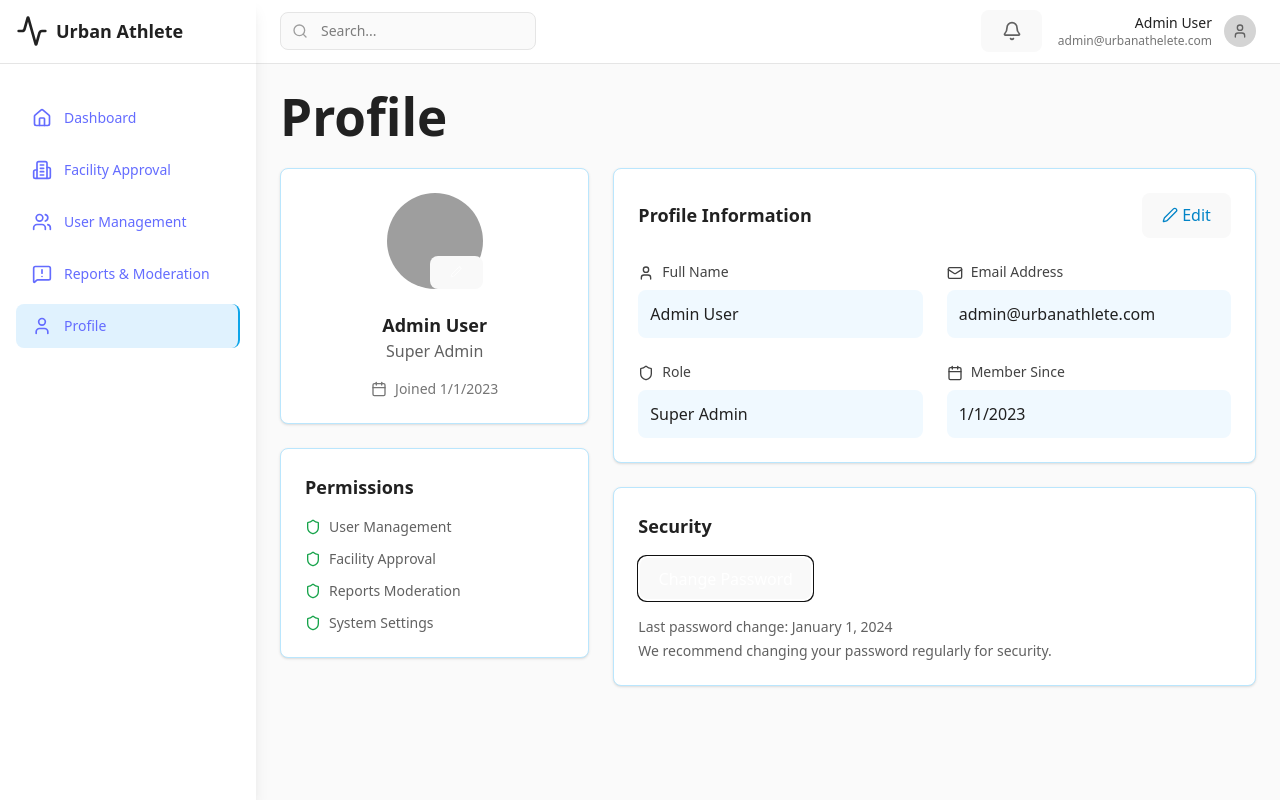
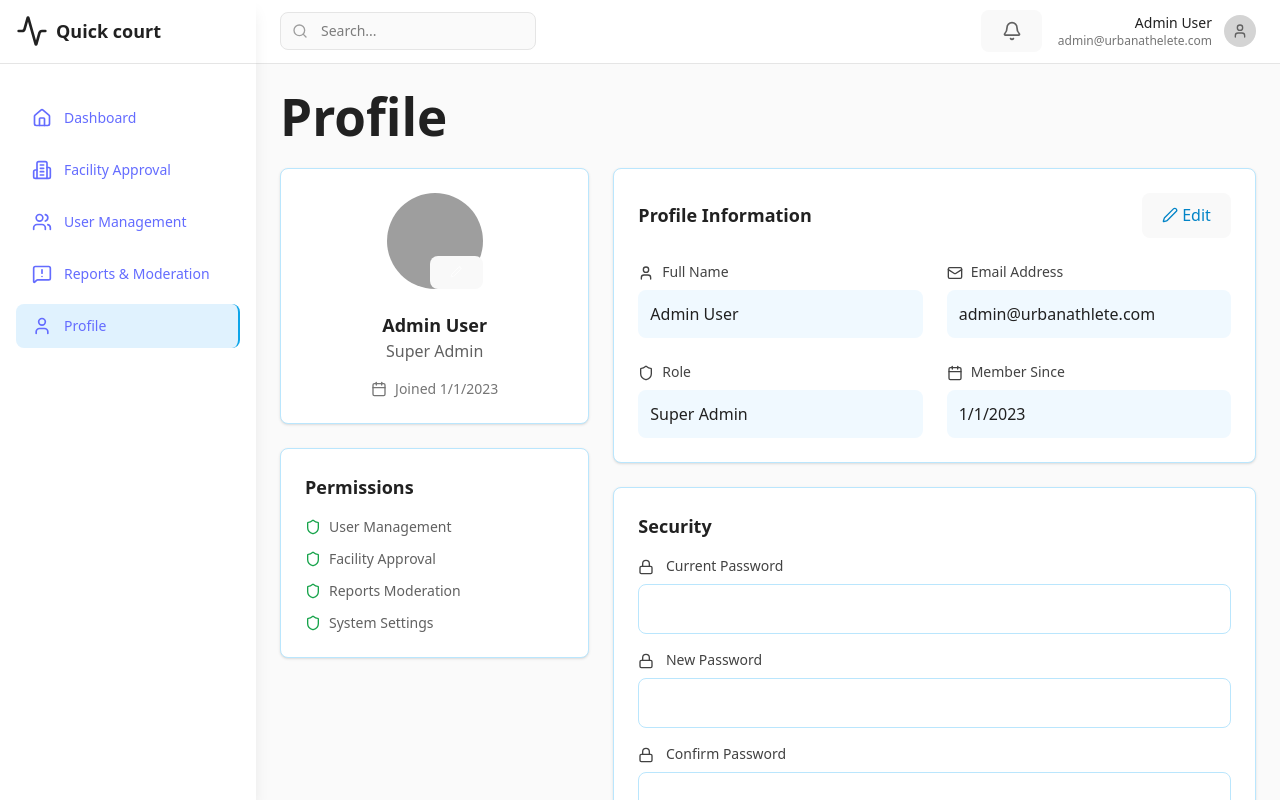
Before and after one commit to jainankit0811/QuickCourt-TechWizard, a React (Vite) app in the folder frontend/: page /profile in a window 1280 px wide. Both pictures are taken after a click on the button "Change Password". Shown: the part 286-1086 px from the top of the page. Built offline with nearby package versions, Linux system fonts and the light colour scheme; no server answers; grey boxes are pictures that could not be loaded.

Commit message:
change password and select option error resloved

```diff
--- a/frontend/src/components/Layout/Sidebar.jsx
+++ b/frontend/src/components/Layout/Sidebar.jsx
@@ -39,7 +39,7 @@ const Sidebar = ({ isOpen, onClose }) => {
                 <div className="flex items-center justify-between h-16 px-4 border-b border-neutral-200">
                     <div className="flex items-center space-x-2">
                         <Activity className="h-8 w-8 text-[#212121]" />
-                        <span className="text-lg font-bold text-[#212121]">Urban Athlete</span>
+                        <span className="text-lg font-bold text-[#212121]">Quick court</span>
                     </div>
                     <button
                         onClick={onClose}
--- a/frontend/src/screen/admin/Profile.jsx
+++ b/frontend/src/screen/admin/Profile.jsx
@@ -1,30 +1,51 @@
 import { yupResolver } from '@hookform/resolvers/yup';
-import { Calendar, Edit2, Mail, Save, Shield, User, X } from 'lucide-react';
+import { Calendar, Edit2, Mail, Save, Shield, User, X, Lock } from 'lucide-react';
 import { useState } from 'react';
 import { useForm } from 'react-hook-form';
 import * as yup from 'yup';
 import { adminProfile } from '../../data/mockData';
 
-const schema = yup.object({
+const profileSchema = yup.object({
   name: yup.string().required('Name is required').min(2, 'Name must be at least 2 characters'),
   email: yup.string().required('Email is required').email('Invalid email format'),
 });
 
+const passwordSchema = yup.object({
+  currentPassword: yup.string().required('Current password is required'),
+  newPassword: yup.string().required('New password is required').min(6, 'Must be at least 6 characters'),
+  confirmPassword: yup
+    .string()
+    .required('Confirm password is required')
+    .oneOf([yup.ref('newPassword')], 'Passwords must match'),
+});
+
 const Profile = () => {
   const [isEditing, setIsEditing] = useState(false);
+  const [showPasswordForm, setShowPasswordForm] = useState(false);
 
-    const { register, handleSubmit, formState: { errors }, reset } = useForm({
-        resolver: yupResolver(schema),
+  const {
+    register,
+    handleSubmit,
+    formState: { errors },
+    reset,
+  } = useForm({
+    resolver: yupResolver(profileSchema),
     defaultValues: {
       name: adminProfile.name,
       email: adminProfile.email,
-        }
+    },
   });
 
-    const handleEdit = () => {
-        setIsEditing(true);
-    };
+  const {
+    register: registerPassword,
+    handleSubmit: handlePasswordSubmit,
+    formState: { errors: passwordErrors },
+    reset: resetPassword,
+  } = useForm({
+    resolver: yupResolver(passwordSchema),
+  });
 
+  const handleEdit = () => setIsEditing(true);
   const handleCancel = () => {
     setIsEditing(false);
     reset({
@@ -32,10 +53,20 @@ const Profile = () => {
       email: adminProfile.email,
     });
   };
-
   const handleSave = (data) => {
     console.log('Saving profile:', data);
     setIsEditing(false);
+  };
+
+  const handlePasswordSave = (data) => {
+    console.log('Changing password:', data);
+    setShowPasswordForm(false);
+    resetPassword();
+  };
+
+  const handlePasswordCancel = () => {
+    setShowPasswordForm(false);
+    resetPassword();
   };
 
   return (
@@ -60,9 +91,7 @@ const Profile = () => {
                 </button>
               </div>
 
-                            <h3 className="text-lg font-semibold text-[#212121] mt-4">
-                                {adminProfile.name}
-                            </h3>
+              <h3 className="text-lg font-semibold text-[#212121] mt-4">{adminProfile.name}</h3>
               <p className="text-[#616161]">{adminProfile.role}</p>
 
               <div className="mt-4 space-y-2">
@@ -82,7 +111,7 @@ const Profile = () => {
                 <div key={permission} className="flex items-center">
                   <Shield className="h-4 w-4 text-[#16a34a] mr-2" />
                   <span className="text-sm text-[#616161]">
-                                        {permission.replace('_', ' ').replace(/\b\w/g, l => l.toUpperCase())}
+                    {permission.replace('_', ' ').replace(/\b\w/g, (l) => l.toUpperCase())}
                   </span>
                 </div>
               ))}
@@ -137,14 +166,10 @@ const Profile = () => {
                         {...register('name')}
                         className="w-full p-3 border border-[#bae6fd] rounded-lg focus:outline-none focus:ring-2 focus:ring-[#0ea5e9] focus:border-[#0ea5e9]"
                       />
-                                            {errors.name && (
-                                                <p className="text-red-500 text-sm mt-1">{errors.name.message}</p>
-                                            )}
+                      {errors.name && <p className="text-red-500 text-sm mt-1">{errors.name.message}</p>}
                     </div>
                   ) : (
-                                        <p className="text-[#212121] bg-[#f0f9ff] p-3 rounded-lg">
-                                            {adminProfile.name}
-                                        </p>
+                    <p className="text-[#212121] bg-[#f0f9ff] p-3 rounded-lg">{adminProfile.name}</p>
                   )}
                 </div>
 
@@ -160,14 +185,10 @@ const Profile = () => {
                         {...register('email')}
                         className="w-full p-3 border border-[#bae6fd] rounded-lg focus:outline-none focus:ring-2 focus:ring-[#0ea5e9] focus:border-[#0ea5e9]"
                       />
-                                            {errors.email && (
-                                                <p className="text-red-500 text-sm mt-1">{errors.email.message}</p>
-                                            )}
+                      {errors.email && <p className="text-red-500 text-sm mt-1">{errors.email.message}</p>}
                     </div>
                   ) : (
-                                        <p className="text-[#212121] bg-[#f0f9ff] p-3 rounded-lg">
-                                            {adminProfile.email}
-                                        </p>
+                    <p className="text-[#212121] bg-[#f0f9ff] p-3 rounded-lg">{adminProfile.email}</p>
                   )}
                 </div>
 
@@ -176,9 +197,7 @@ const Profile = () => {
                     <Shield className="h-4 w-4 inline mr-2" />
                     Role
                   </label>
-                                    <p className="text-[#212121] bg-[#f0f9ff] p-3 rounded-lg">
-                                        {adminProfile.role}
-                                    </p>
+                  <p className="text-[#212121] bg-[#f0f9ff] p-3 rounded-lg">{adminProfile.role}</p>
                 </div>
 
                 <div>
@@ -197,15 +216,77 @@ const Profile = () => {
           {/* Security Section */}
           <div className="bg-white p-6 rounded-lg shadow-sm border border-[#bae6fd] mt-6">
             <h3 className="text-lg font-semibold text-[#212121] mb-4">Security</h3>
-                        <div className="space-y-4">
-                            <button className="w-full md:w-auto bg-[#ea580c] text-white px-4 py-2 rounded-lg hover:bg-[#c2410c] transition-colors duration-200 font-medium">
+
+            {!showPasswordForm ? (
+              <button
+                onClick={() => setShowPasswordForm(true)}
+                className="w-full md:w-auto bg-[#ea580c] text-white px-4 py-2 rounded-lg hover:bg-[#c2410c] transition-colors duration-200 font-medium"
+              >
                 Change Password
               </button>
-                            <div className="text-sm text-[#616161]">
-                                <p>Last password change: January 1, 2024</p>
-                                <p className="mt-1">We recommend changing your password regularly for security.</p>
+            ) : (
+              <form onSubmit={handlePasswordSubmit(handlePasswordSave)} className="space-y-4">
+                <div>
+                  <label className="block text-sm font-medium text-[#424242] mb-2">
+                    <Lock className="h-4 w-4 inline mr-2" /> Current Password
+                  </label>
+                  <input
+                    type="password"
+                    {...registerPassword('currentPassword')}
+                    className="w-full p-3 border border-[#bae6fd] rounded-lg focus:outline-none focus:ring-2 focus:ring-[#0ea5e9] text-black"
+                  />
+                  {passwordErrors.currentPassword && (
+                    <p className="text-red-500 text-sm mt-1">{passwordErrors.currentPassword.message}</p>
+                  )}
                 </div>
+
+                <div>
+                  <label className="block text-sm font-medium text-[#424242] mb-2">
+                    <Lock className="h-4 w-4 inline mr-2" /> New Password
+                  </label>
+                  <input
+                    type="password"
+                    {...registerPassword('newPassword')}
+                    className="w-full p-3 border border-[#bae6fd] rounded-lg focus:outline-none focus:ring-2 focus:ring-[#0ea5e9] text-black"
+                  />
+                  {passwordErrors.newPassword && (
+                    <p className="text-red-500 text-sm mt-1">{passwordErrors.newPassword.message}</p>
+                  )}
                 </div>
+
+                <div>
+                  <label className="block text-sm font-medium text-[#424242] mb-2">
+                    <Lock className="h-4 w-4 inline mr-2" /> Confirm Password
+                  </label>
+                  <input
+                    type="password"
+                    {...registerPassword('confirmPassword')}
+                    className="w-full p-3 border border-[#bae6fd] rounded-lg focus:outline-none focus:ring-2 focus:ring-[#0ea5e9] text-black"
+                  />
+                  {passwordErrors.confirmPassword && (
+                    <p className="text-red-500 text-sm mt-1">{passwordErrors.confirmPassword.message}</p>
+                  )}
+                </div>
+
+                <div className="flex space-x-2">
+                  <button
+                    type="submit"
+                    className="flex items-center bg-[#16a34a] text-white px-3 py-1 rounded-md hover:bg-[#15803d] text-sm font-medium"
+                  >
+                    <Save className="h-4 w-4 mr-1" />
+                    Save
+                  </button>
+                  <button
+                    type="button"
+                    onClick={handlePasswordCancel}
+                    className="flex items-center bg-[#d4d4d4] text-[#424242] px-3 py-1 rounded-md hover:bg-[#a3a3a3] text-sm font-medium"
+                  >
+                    <X className="h-4 w-4 mr-1" />
+                    Cancel
+                  </button>
+                </div>
+              </form>
+            )}
           </div>
         </div>
       </div>
```
Also changed, not shown: frontend/src/screen/admin/FacilityApproval.jsx (+62 -23 lines), frontend/src/screen/admin/ReportsModeration.jsx (+35 -10 lines), frontend/src/screen/admin/UserManagement.jsx (+75 -27 lines). Lines whose indentation alone changed are shown as unchanged.
